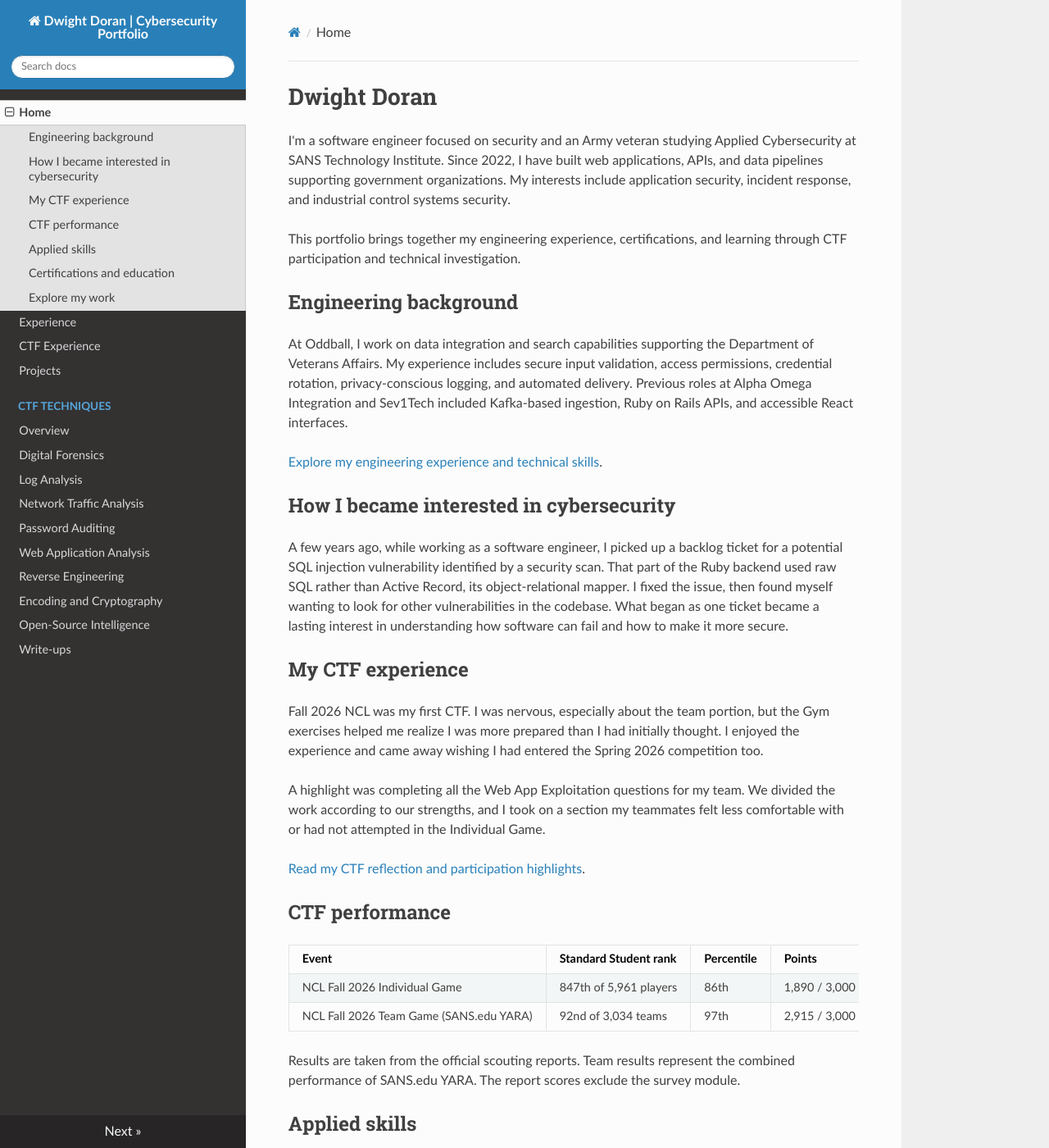
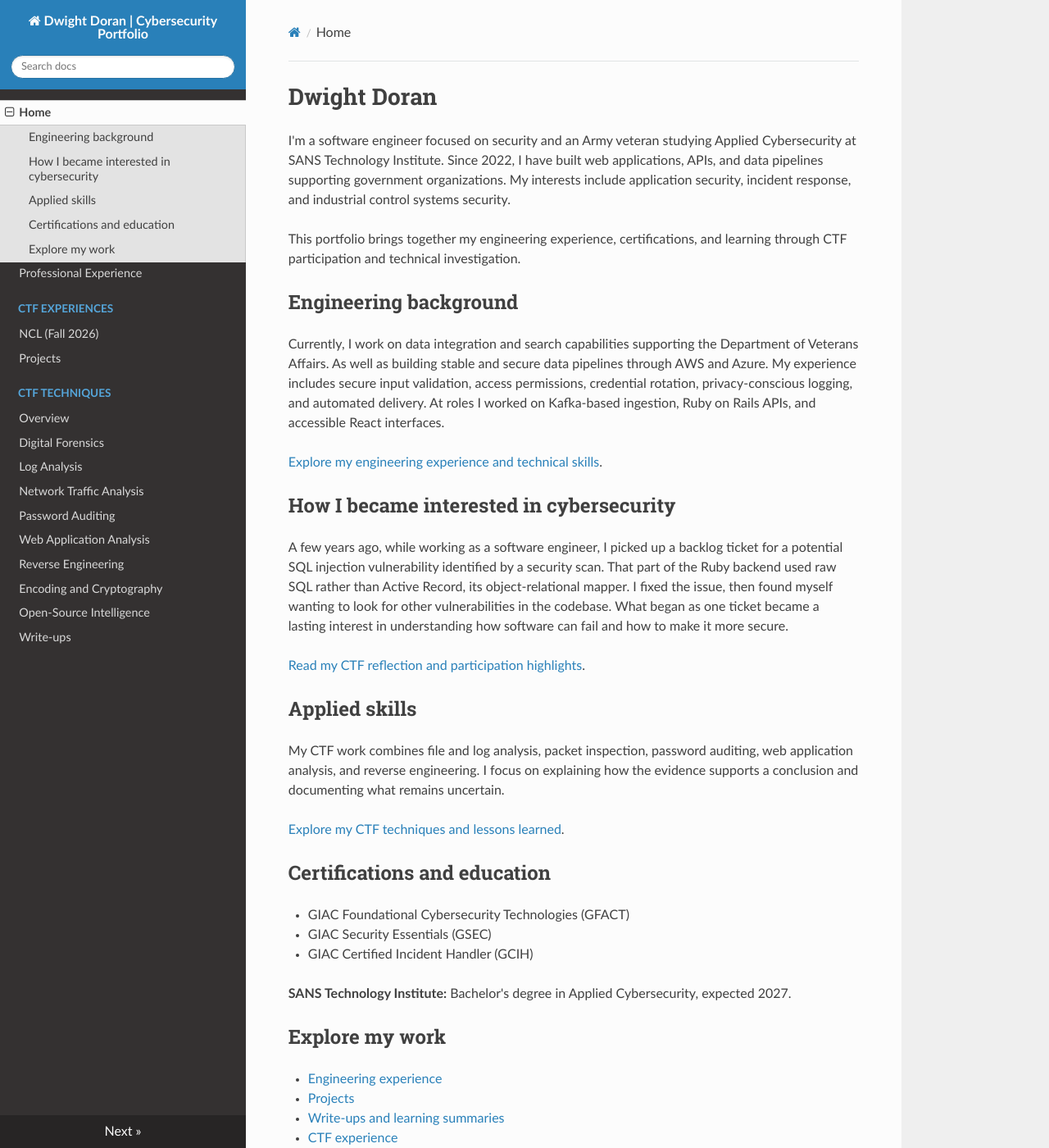
Before and after one commit to dwightdoran/dwightdoran.github.io, an MkDocs documentation site: the page built from docs/index.md, in a window 1280 px wide and 1400 px high. Shown: the whole window at 82% size. Built offline with MkDocs 1.6.1, drawn with Linux system fonts in a browser that asks for light colours; nearby versions of some CDN libraries.

Commit message:
Refactor layout

```diff
--- a/docs/index.md
+++ b/docs/index.md
@@ -6,7 +6,7 @@ This portfolio brings together my engineering experience, certifications, and le
 
 ## Engineering background
 
-At Oddball, I work on data integration and search capabilities supporting the Department of Veterans Affairs. My experience includes secure input validation, access permissions, credential rotation, privacy-conscious logging, and automated delivery. Previous roles at Alpha Omega Integration and Sev1Tech included Kafka-based ingestion, Ruby on Rails APIs, and accessible React interfaces.
+Currently, I work on data integration and search capabilities supporting the Department of Veterans Affairs. As well as building stable and secure data pipelines through AWS and Azure. My experience includes secure input validation, access permissions, credential rotation, privacy-conscious logging, and automated delivery. At roles I worked on Kafka-based ingestion, Ruby on Rails APIs, and accessible React interfaces.
 
 [Explore my engineering experience and technical skills](experience.md).
 
@@ -14,22 +14,7 @@ At Oddball, I work on data integration and search capabilities supporting the De
 
 A few years ago, while working as a software engineer, I picked up a backlog ticket for a potential SQL injection vulnerability identified by a security scan. That part of the Ruby backend used raw SQL rather than Active Record, its object-relational mapper. I fixed the issue, then found myself wanting to look for other vulnerabilities in the codebase. What began as one ticket became a lasting interest in understanding how software can fail and how to make it more secure.
 
-## My CTF experience
-
-Fall 2026 NCL was my first CTF. I was nervous, especially about the team portion, but the Gym exercises helped me realize I was more prepared than I had initially thought. I enjoyed the experience and came away wishing I had entered the Spring 2026 competition too.
-
-A highlight was completing all the Web App Exploitation questions for my team. We divided the work according to our strengths, and I took on a section my teammates felt less comfortable with or had not attempted in the Individual Game.
-
 [Read my CTF reflection and participation highlights](ctf-experience.md).
-
-## CTF performance
-
-| Event | Standard Student rank | Percentile | Points | Scouting report |
-|---|---|---|---|---|
-| NCL Fall 2026 Individual Game | 847th of 5,961 players | 86th | 1,890 / 3,000 | [Individual report](https://cyberskyline.com/report/B4NGLDP4VEDT) |
-| NCL Fall 2026 Team Game (SANS.edu YARA) | 92nd of 3,034 teams | 97th | 2,915 / 3,000 | [Team report](https://cyberskyline.com/report/4AKJ7YUV32WU) |
-
-Results are taken from the official scouting reports. Team results represent the combined performance of SANS.edu YARA. The report scores exclude the survey module.
 
 ## Applied skills
 
--- a/mkdocs.yml
+++ b/mkdocs.yml
@@ -4,8 +4,9 @@ theme:
   name: readthedocs
 nav:
   - Home: index.md
-  - Experience: experience.md
-  - CTF Experience: ctf-experience.md
+  - Professional Experience: experience.md
+  - CTF Experiences:
+      - NCL (Fall 2026): ncl-fall-2026.md
   - Projects: projects.md
   - CTF Techniques:
       - Overview: ctf-techniques.md
```
Also changed, not shown: README.md (+1 -1 lines), docs/ncl-fall-2026.md (renamed from docs/ctf-experience.md, +3 -3 lines).
